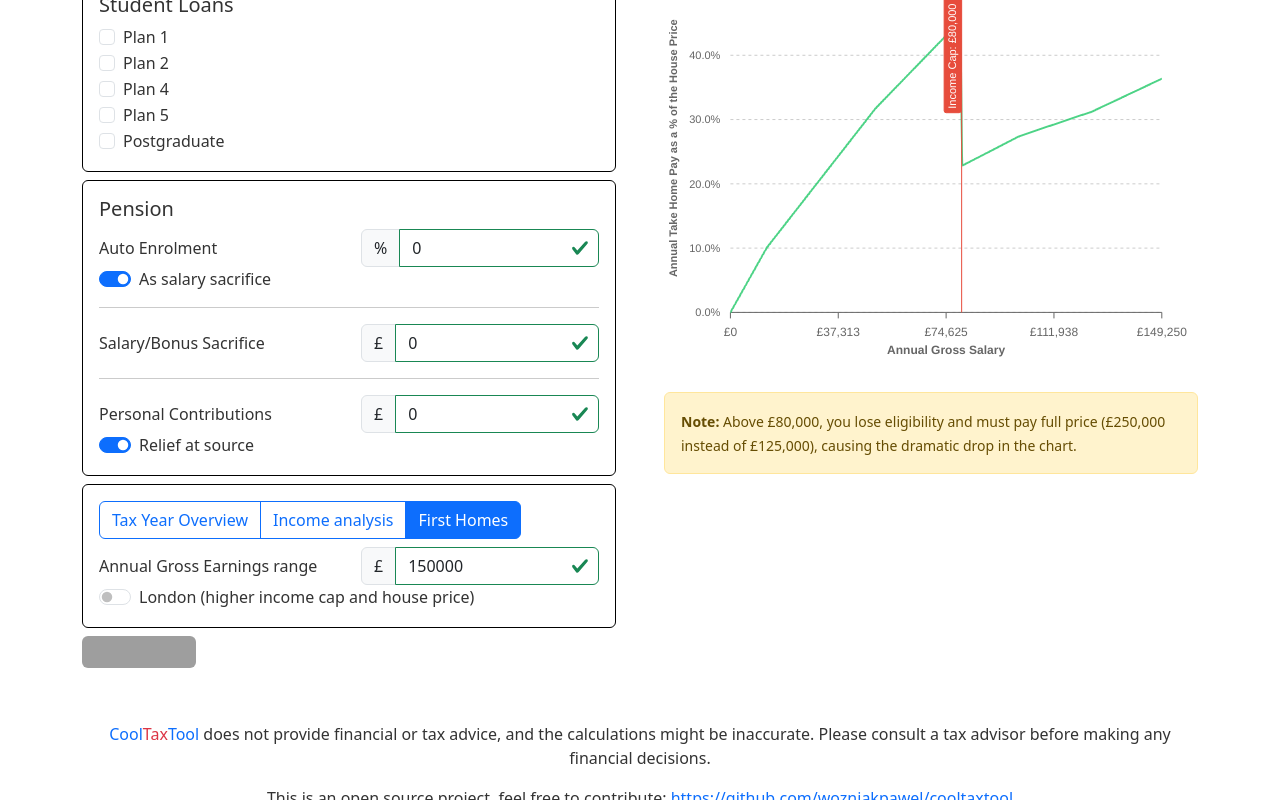
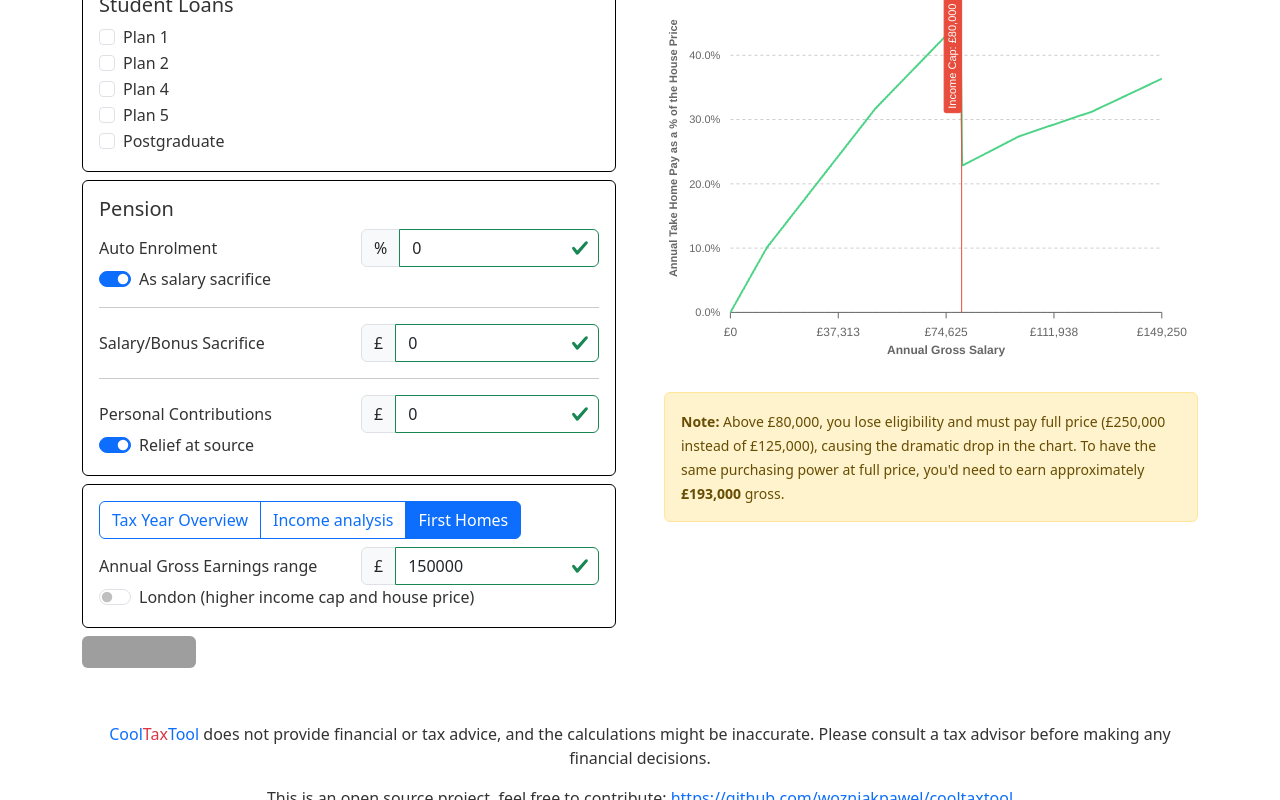
Before and after one commit to wozniakpawel/cooltaxtool, a React (Vite) app: page / in a window 1280 px wide. Both pictures are taken after a click on the button "First Homes". Shown: the part 292-1092 px from the top of the page. Built offline with nearby package versions, Linux system fonts and the light colour scheme; grey boxes are pictures that could not be loaded.

Commit message:
Add an insight about equivalent gross income

```diff
--- a/src/components/FirstHomes.js
+++ b/src/components/FirstHomes.js
@@ -26,6 +26,33 @@ const FirstHomes = (props) => {
   const config = isLondon ? FIRST_HOMES_CONFIG.london : FIRST_HOMES_CONFIG.outsideLondon;
   const discountedPrice = config.maxHousePrice * DISCOUNT_RATE;
 
+  // Find gross income needed to match the purchasing power of someone at the cap
+  // Uses binary search for stable result independent of chart range
+  const equivalentGrossIncome = useMemo(() => {
+    const getTakeHome = (gross) => calculateTaxes({
+      ...props.inputs,
+      annualGrossBonus: 0,
+      annualGrossSalary: gross,
+    }).takeHomePay;
+
+    const takeHomeAtCap = getTakeHome(config.incomeCap);
+    const priceMultiplier = config.maxHousePrice / discountedPrice;
+    const targetTakeHome = takeHomeAtCap * priceMultiplier;
+
+    // Binary search between cap and 1M with £100 precision (~14 iterations)
+    let low = config.incomeCap;
+    let high = 1000000;
+    while (high - low > 100) {
+      const mid = (low + high) / 2;
+      if (getTakeHome(mid) < targetTakeHome) {
+        low = mid;
+      } else {
+        high = mid;
+      }
+    }
+    return Math.round(high / 1000) * 1000;
+  }, [props.inputs, config.incomeCap, config.maxHousePrice, discountedPrice]);
+
   const chartData = useMemo(() => {
     const grossIncomes = Array.from(
       { length: 200 },
@@ -41,7 +68,6 @@ const FirstHomes = (props) => {
 
       const takeHomePay = taxResult.takeHomePay;
       const isEligible = grossIncome <= config.incomeCap;
-      // Key insight: house price depends on eligibility
       const housePrice = isEligible ? discountedPrice : config.maxHousePrice;
       const percentOfHousePrice = (takeHomePay / housePrice) * 100;
 
@@ -53,7 +79,7 @@ const FirstHomes = (props) => {
         isEligible,
       };
     });
-  }, [props.inputs, config.incomeCap, config.maxHousePrice, discountedPrice, props.inputs.grossEarningsRange]);
+  }, [props.inputs, config.incomeCap, config.maxHousePrice, discountedPrice]);
 
   const chartTitle = "Annual Take Home Pay as a % of the House Price"
 
@@ -157,6 +183,9 @@ const FirstHomes = (props) => {
       <Alert variant="warning" className="mt-3">
         <small>
           <strong>Note:</strong> Above {formatCurrency(config.incomeCap)}, you lose eligibility and must pay full price ({formatCurrency(config.maxHousePrice)} instead of {formatCurrency(discountedPrice)}), causing the dramatic drop in the chart.
+          {equivalentGrossIncome && (
+            <> To have the same purchasing power at full price, you'd need to earn approximately <strong>{formatCurrency(equivalentGrossIncome)}</strong> gross.</>
+          )}
         </small>
       </Alert>
     </Container>
```
